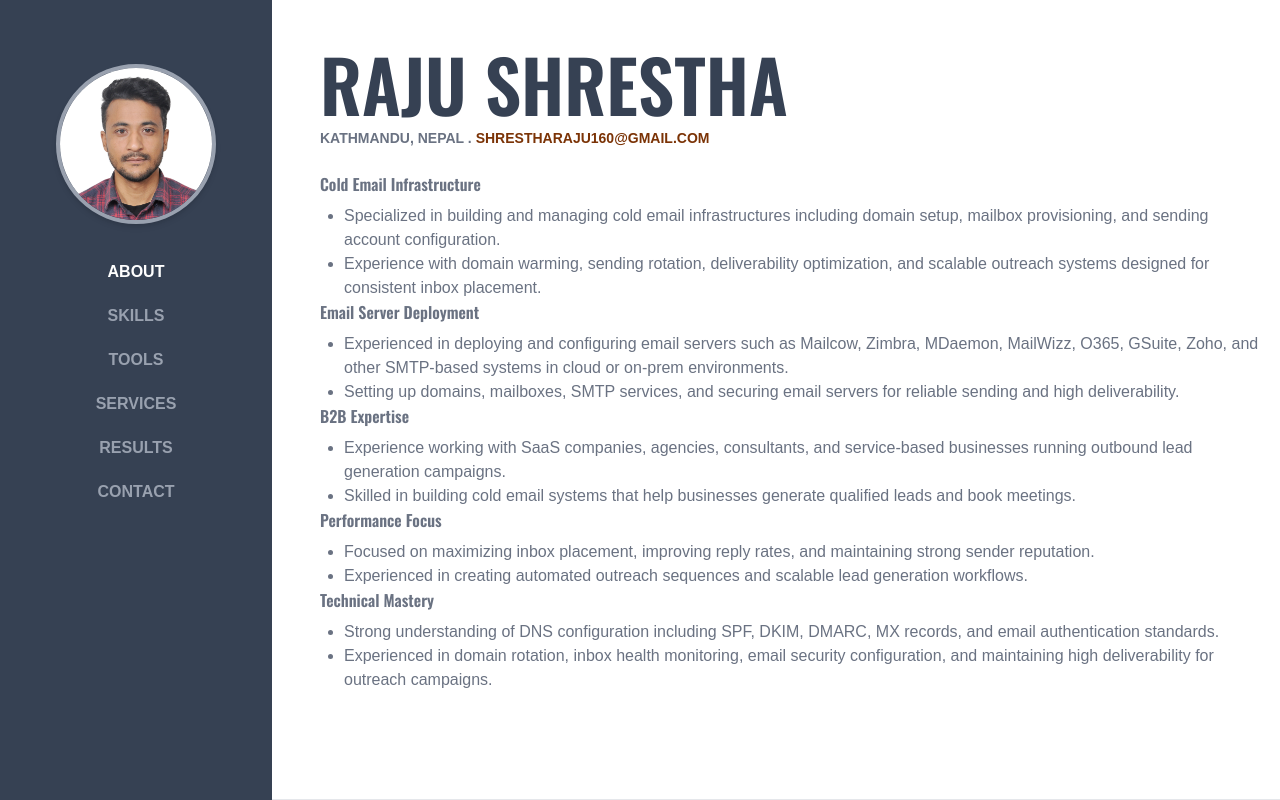
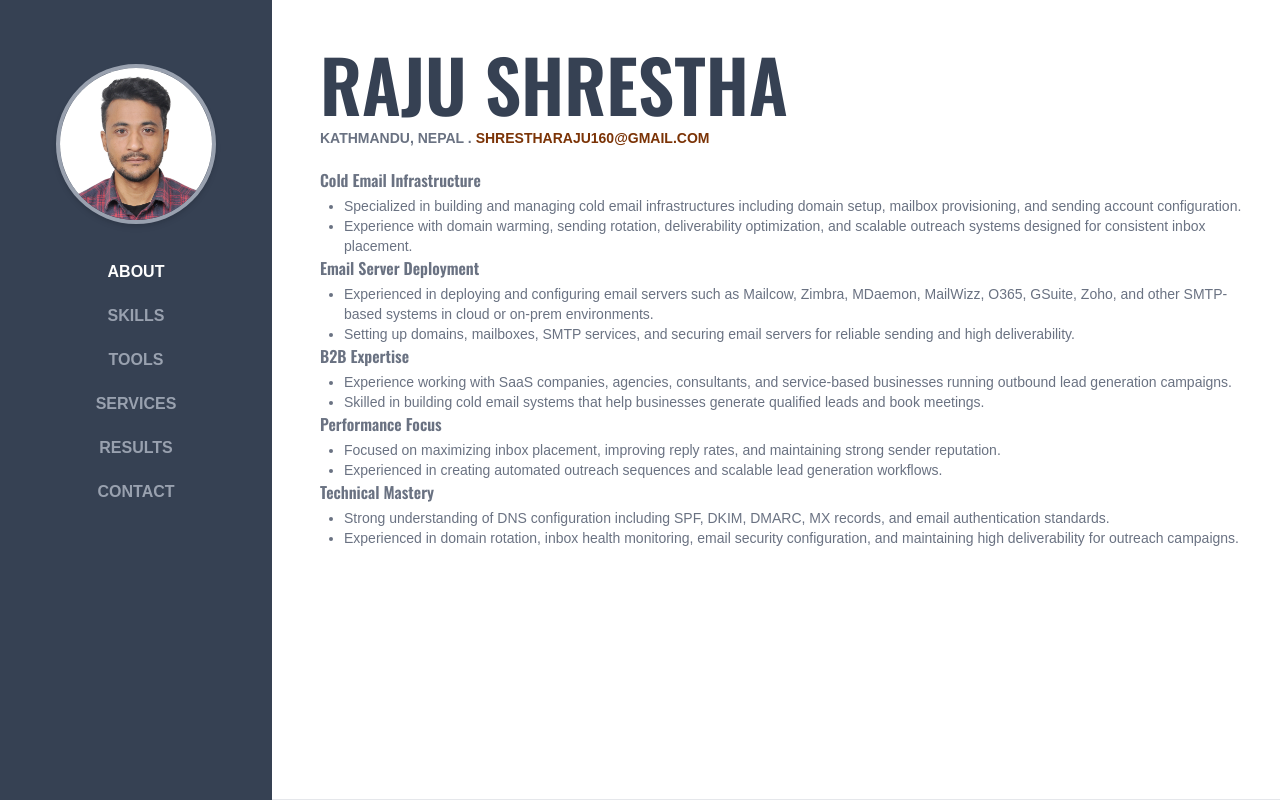
Before and after one commit to ranjushrestha/Email-Portfolio, a React (Vite) app: page / in a window 1280 px wide. Shown: the top 800 px of the page. Built offline with nearby package versions, Linux system fonts and the light colour scheme.

Commit message:
Minor UI fixes

```diff
--- a/src/index.css
+++ b/src/index.css
@@ -3,10 +3,12 @@
 
 h1, h2, h3, h4, h5, h6 {
   font-family: 'Oswald', sans-serif;
+
 }
 
 body, p, span, a, li, input, button {
   font-family:  sans-serif;
+
 }
 
 /* in global CSS */
--- a/src/pages/About.jsx
+++ b/src/pages/About.jsx
@@ -48,7 +48,7 @@ const About = ({ data = aboutData }) => {
   return (
     <div className="mt-10 px-4 lg:mt-4 lg:ml-8">
       {/* Heading */}
-      <h2 className="hidden  sm:block sm:block lg:block text-4xl sm:text-7xl text-gray-700 font-semibold text-center sm:text-left lg:text-left">
+      <h2 className="hidden  sm:block sm:block lg:block text-4xl sm:text-6xl lg:text-7xl text-gray-700 font-semibold text-center sm:text-left lg:text-left">
         {" "}
         {data.name}
       </h2>
@@ -65,12 +65,12 @@ const About = ({ data = aboutData }) => {
       </p>
 
       {/* Info Sections */}
-      <div className="mt-6 ">
+      <div className="mt-5 ">
         {data.infoSections.map((section, index) => (
           <div key={index}>
             <h3 className=" text-gray-500 font-semibold">{section.title}</h3>
 
-            <ul className="list-disc ml-6 mt-2  text-gray-500">
+            <ul className="list-disc ml-6 mt-1 text-sm text-gray-500">
               {section.description.map((text, i) => (
                 <li key={i}>{text}</li>
               ))}
--- a/src/pages/Contact.jsx
+++ b/src/pages/Contact.jsx
@@ -116,7 +116,7 @@ const ContactForm = () => {
             placeholder="Full Name"
             value={formData.fullName}
             onChange={handleChange}
-            className="w-full p-2 border-b-2 border-gray-400 focus:border-gray-600 outline-none"
+            className="w-full p-2 border-b-2 text-sm border-gray-400 focus:border-gray-600 outline-none"
           />
           {errors.fullName && (
             <p className="text-red-500 text-sm">{errors.fullName}</p>
@@ -128,7 +128,7 @@ const ContactForm = () => {
             placeholder="Email"
             value={formData.email}
             onChange={handleChange}
-            className="w-full p-2 border-b-2 border-gray-400 focus:border-gray-600 outline-none"
+            className="w-full p-2 border-b-2text-sm  border-gray-400 focus:border-gray-600 outline-none"
           />
           {errors.email && (
             <p className="text-red-500 text-sm">{errors.email}</p>
@@ -139,7 +139,7 @@ const ContactForm = () => {
             placeholder="Message"
             value={formData.message}
             onChange={handleChange}
-            className="w-full p-2 border-b-2 border-gray-400 focus:border-gray-600 outline-none resize-none h-32"
+            className="w-full p-2 border-b-2 text-sm  border-gray-400 focus:border-gray-600 outline-none resize-none h-32"
           />
           {errors.message && (
             <p className="text-red-500 text-sm">{errors.message}</p>
--- a/src/pages/Results.jsx
+++ b/src/pages/Results.jsx
@@ -74,10 +74,10 @@ const Results = () => {
               alt={`${card.title} icon`}
               className="w-10 h-10 mb-3"
             />
-            <h3 className="text-2xl text-gray-600  font-semibold mb-2 lg:text-3xl lg:font-bold">
+            <h3 className="text-xl text-gray-600  font-semibold mb-2 lg:text-3xl lg:font-bold">
               {card.title}
             </h3>
-            <p className="text-gray-500 font-semibold text-center break-words">
+            <p className="text-gray-500 font-semibold  text-sm text-center break-words">
               {card.text}
             </p>
           </div>
--- a/src/pages/Skills.jsx
+++ b/src/pages/Skills.jsx
@@ -60,7 +60,7 @@ const Skills = () => {
 
             <ul className="text-sm text-gray-500 p-2  bg-gray-200 rounded space-y-1">
               {section.description.map((item, i) => (
-                <li key={i} className="flex gap-2">
+                <li key={i} className="flex  gap-2">
                   <span>-</span>
                   <span>{item}</span>
                 </li>
```
